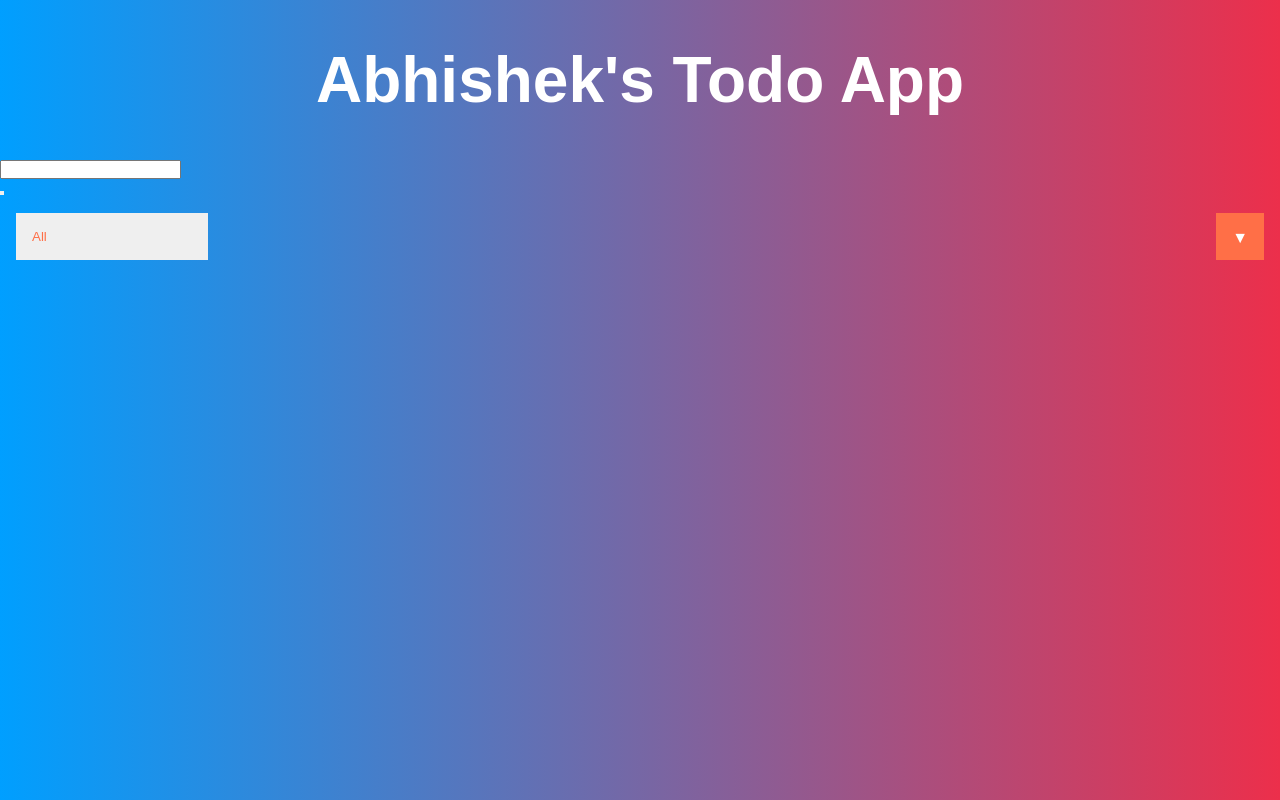
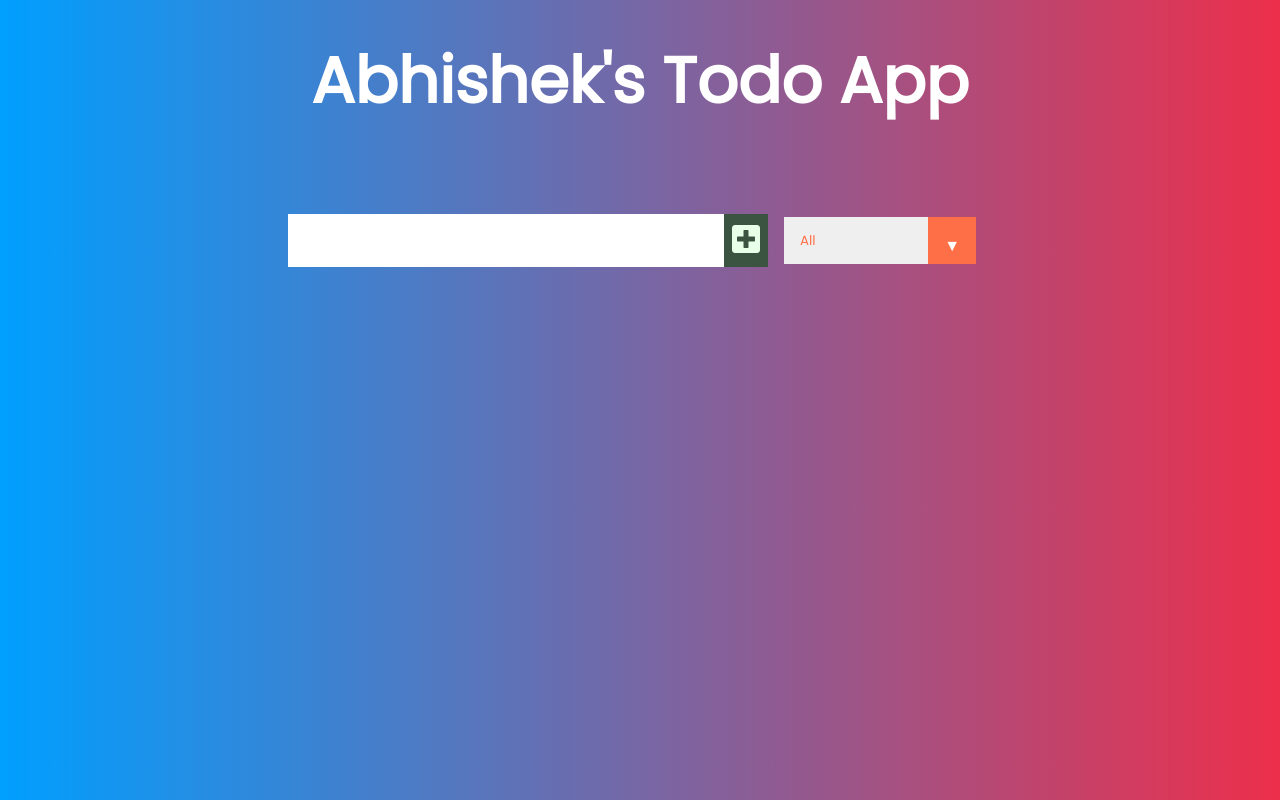
Before and after one commit to abhishek-dpai/new-todo, a React (Create React App) app: page / in a window 1280 px wide. Built offline with nearby package versions, Linux system fonts and the light colour scheme.

Commit message:
worked on adding icons link

```diff
--- a/public/index.html
+++ b/public/index.html
@@ -9,6 +9,17 @@
       name="description"
       content="Web site created using create-react-app"
     />
+    <link
+      href="https://fonts.googleapis.com/css?family=Poppins&display=swap"
+      rel="stylesheet"
+    />
+    <link
+      rel="stylesheet"
+      href="https://cdnjs.cloudflare.com/ajax/libs/font-awesome/5.12.1/css/all.min.css"
+      integrity="sha256-mmgLkCYLUQbXn0B1SRqzHar6dCnv9oZFPEC1g1cwlkk="
+      crossorigin="anonymous"
+    />
+
     <link rel="apple-touch-icon" href="%PUBLIC_URL%/logo192.png" />
     <!--
       manifest.json provides metadata used when your web app is installed on a
--- a/src/components/Form.js
+++ b/src/components/Form.js
@@ -56,7 +56,7 @@ const Form = (props) => {
   console.log("reached in Forms @@@@@@");
   return (
     <>
-      <div>
+      <form>
         <input
           value={inputText}
           onChange={inputTextHandler}
@@ -78,7 +78,7 @@ const Form = (props) => {
             <option value="sorted">Sorted</option>
           </select>
         </div>
-      </div>
+      </form>
       {showPopUp === true && <PopUpForm setDetail={setDetail} />}
       {cnt === 0 && submitTodoHandler}
     </>
```
